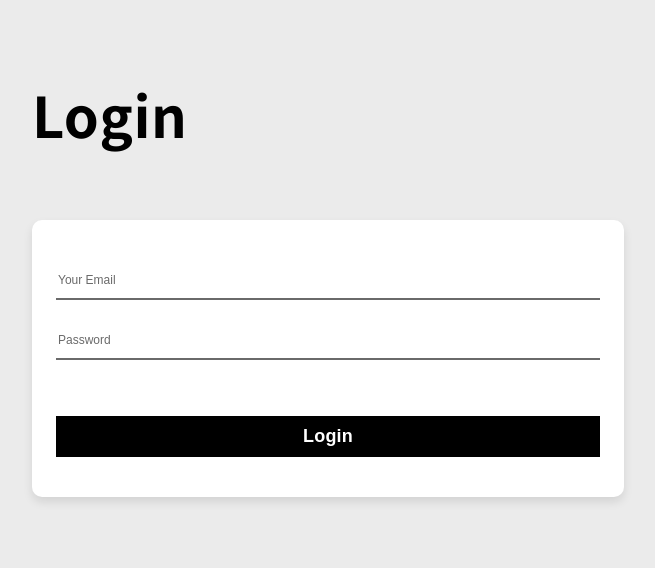
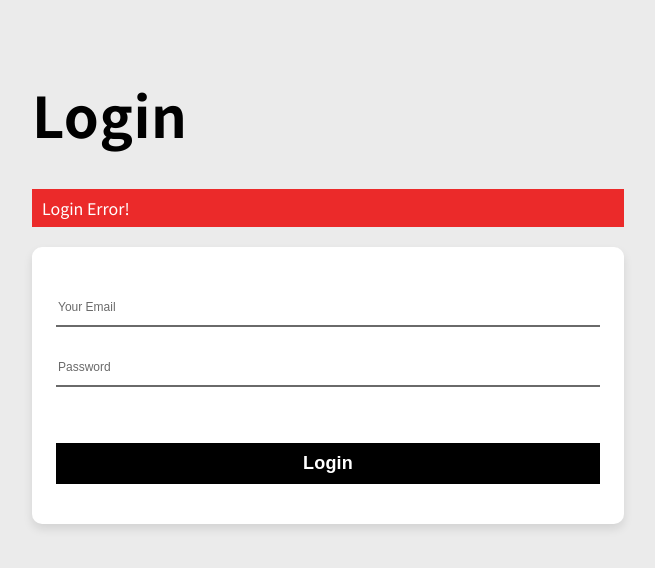
Before and after one commit to r-kataoka11/theme-color-animation, a Next.js app: page /login in a window 1280 px wide. Both pictures are taken after a click on the button "Login". Shown: the top 568 px of the page, without its empty margins (312-967 px from the left). Built offline with nearby package versions, Linux system fonts and the light colour scheme.

Commit message:
💄 エラーを表示させるようにした

```diff
--- a/components/Form/Form.module.css
+++ b/components/Form/Form.module.css
@@ -31,9 +31,6 @@
   cursor: pointer;
   transition: ease opacity .5s;
 }
-.button:hover {
-  opacity: 0.7;
-}
 
 .form {
   padding: 40px 24px;
@@ -41,3 +38,22 @@
   box-shadow: 0px 5px 10px rgba(0, 0, 0, 0.1);
   border-radius: 10px;
 }
+
+.error {
+  background: #EB2A2A;
+  color: #ffffff;
+  margin-top: 25px;
+  margin-bottom: 20px;
+  padding: 7px 10px;
+  opacity: 0;
+  transition: ease opacity .3s;
+}
+
+.errorShow {
+  opacity: 1;
+}
+
+.error p {
+  margin: 0;
+  font-size: 16px;
+}
--- a/components/Form/Form.tsx
+++ b/components/Form/Form.tsx
@@ -1,26 +1,44 @@
 import { AppDispatch } from '@/store'
 import { error } from '@/store/themeColor'
+import clsx from 'clsx'
+import { useState } from 'react'
 import { useDispatch } from 'react-redux'
 import style from './Form.module.css'
 
 export const Form = () => {
+  const [showError, setShowError] = useState(false)
   const dispatch = useDispatch<AppDispatch>()
 
+  // エラーだけとりあえず表示させる
   const handleLogin = () => {
+    setShowError(true)
     dispatch(error())
   }
 
   return (
+    <>
+      <div
+        className={clsx(style.error, {
+          [style.errorShow]: showError,
+        })}
+      >
+        <p>Login Error!</p>
+      </div>
       <div className={style.form}>
         <div className={style.inputWrap}>
           <input type="text" className={style.input} placeholder="Your Email" />
         </div>
         <div className={style.inputWrap}>
-        <input type="password" className={style.input} placeholder="Password" />
+          <input
+            type="password"
+            className={style.input}
+            placeholder="Password"
+          />
         </div>
         <button className={style.button} onClick={handleLogin}>
           Login
         </button>
       </div>
+    </>
   )
 }
--- a/components/Title/Title.module.css
+++ b/components/Title/Title.module.css
@@ -2,5 +2,5 @@
   font-size: 56px;
   letter-spacing: 0.01em;
   line-height: 1.78;
-  margin: 0 0 1em;
+  margin: 0;
 }
--- a/store/themeColor.ts
+++ b/store/themeColor.ts
@@ -26,7 +26,7 @@ export const error = createAsyncThunk(
         return
       }
       // 折り返し地点に来た時数値を反転する
-      if (reverse === false && color < 0) {
+      if (reverse === false && color < 42) {
         reverse = true
         color = 0
       }
```
Lines whose indentation alone changed are shown as unchanged.
